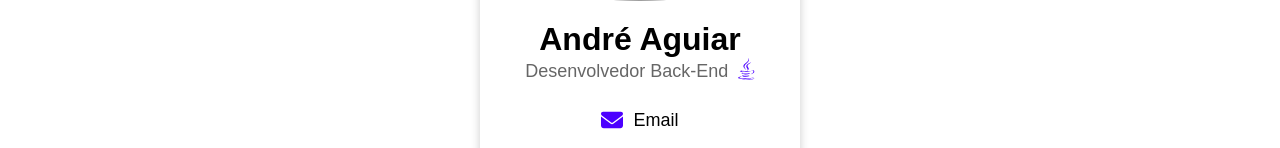
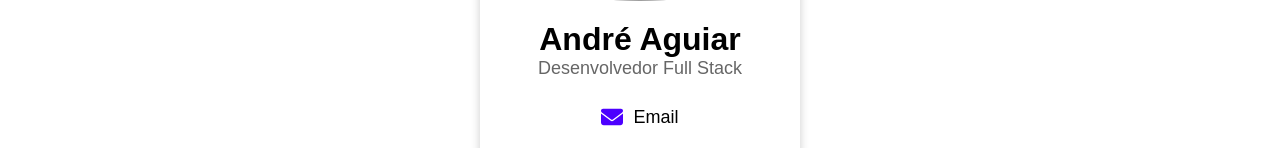
Before and after one commit to dev-aguiar/erp-frontend, a React (Vite) app: page /contato in a window 1280 px wide. Shown: the part 257-405 px from the top of the page. Built offline with nearby package versions, Linux system fonts and the light colour scheme; grey boxes are pictures that could not be loaded.

Commit message:
Ajustando stack

```diff
--- a/src/pages/Contato.tsx
+++ b/src/pages/Contato.tsx
@@ -1,6 +1,5 @@
 import {
   faGithub,
-  faJava,
   faLinkedin,
   faWhatsapp,
 } from "@fortawesome/free-brands-svg-icons";
@@ -15,12 +14,7 @@ const Contato = () => {
         <img src="img.jpg" alt="André" style={{ width: "100%" }} />
         <h1>André Aguiar</h1>
         <p className="contato__card-title">
-          Desenvolvedor Back-End
-          <FontAwesomeIcon
-            icon={faJava}
-            className="contato__icon"
-            style={{ paddingLeft: "10px" }}
-          />
+          Desenvolvedor Full Stack
         </p>
         <Link
           to="mailto:andre.aguiar522@gmail.com"
```
